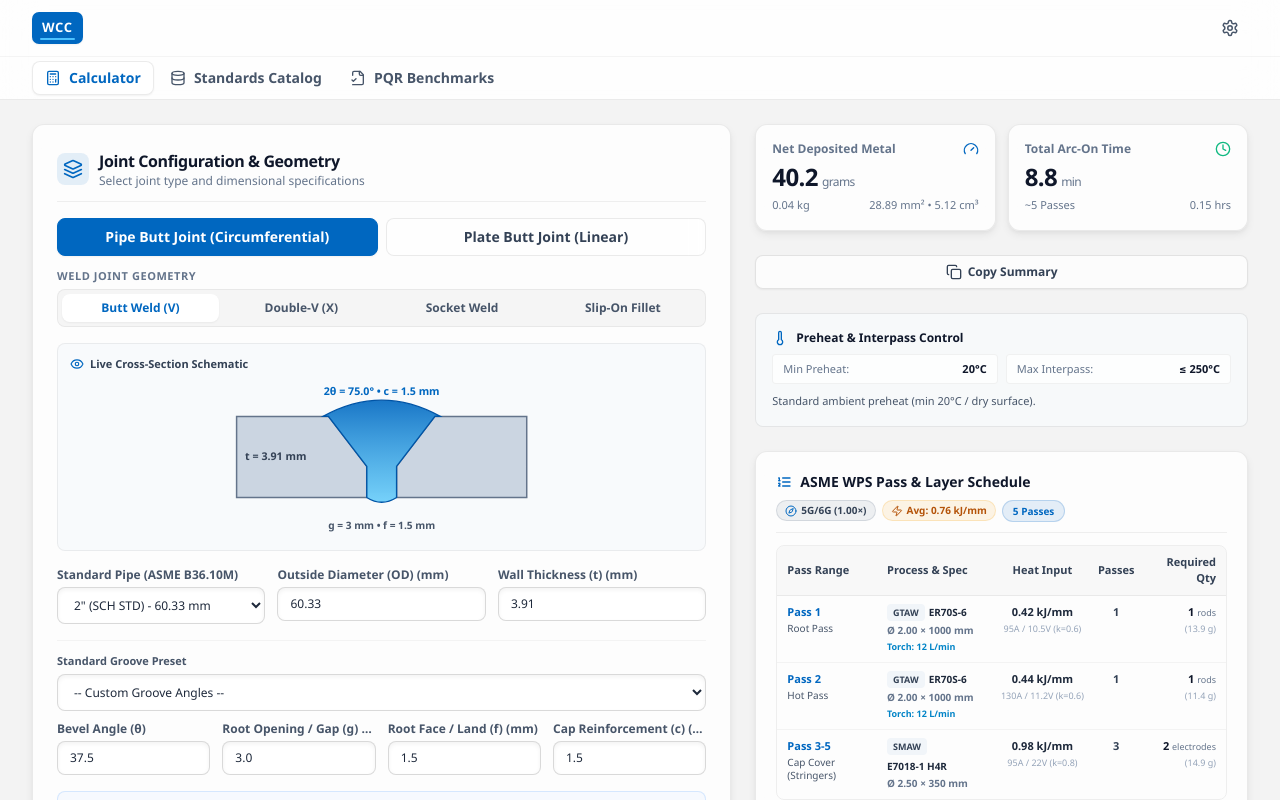
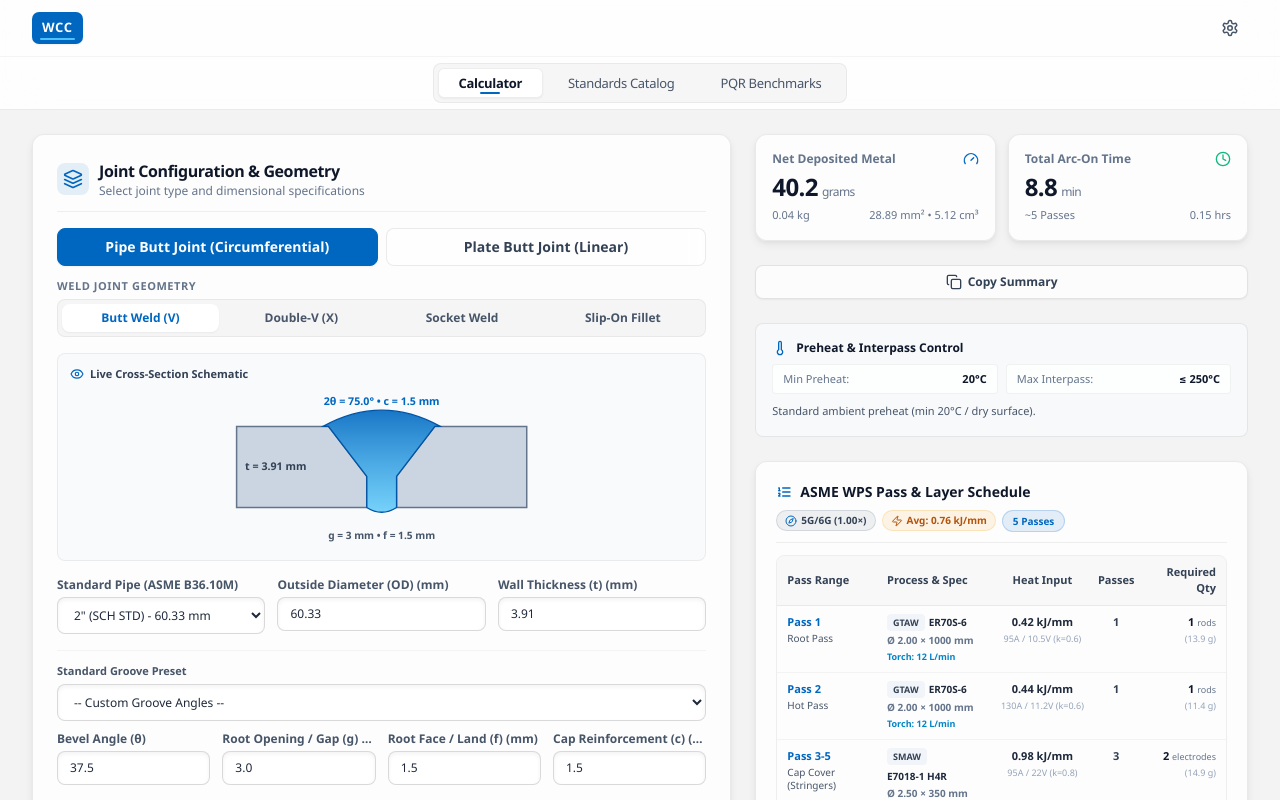
Before and after one commit to yuceazizim/calculator, a React app: page / in a window 1280 px wide. Shown: the top 800 px of the page. Built offline with nearby package versions, Linux system fonts and the light colour scheme; a web font is replaced by a local one.

Commit message:
Header updated

```diff
--- a/src/components/layout/Header.js
+++ b/src/components/layout/Header.js
@@ -8,13 +8,7 @@
 
 import React, { useState, useRef, useEffect } from 'react';
 import { useTranslation, AVAILABLE_LANGUAGES } from '../../i18n.js';
-import {
-  Calculator,
-  Database,
-  FileCheck2,
-  Settings,
-  X,
-} from 'lucide-react';
+import { Settings, X } from 'lucide-react';
 
 export default function Header({
   activeTab,
@@ -57,6 +51,12 @@ export default function Header({
       document.removeEventListener('keydown', handleKeyDown);
     };
   }, [isSettingsOpen, isInfoModalOpen]);
+
+  const navTabs = [
+    { id: 'calculator', label: t('nav.calculator', 'Calculator') },
+    { id: 'catalog', label: t('nav.standards', 'Standards Catalog') },
+    { id: 'pqr', label: t('nav.pqr_records', 'PQR Benchmarks') },
+  ];
 
   return (
     <>
@@ -190,47 +190,44 @@ export default function Header({
           </div>
         </div>
 
-        {/* 3. Segmented Navigation Tabs (Calculator, Catalog, PQR) */}
-        <div className="w-full max-w-7xl mx-auto px-2 sm:px-6 lg:px-8 flex gap-1 border-t border-black/[0.04] dark:border-white/[0.04] py-1 overflow-x-auto no-scrollbar">
+        {/* 3. Centered Windows 11 Pro Fluent Navigation Tabs (Icon-Free, Mobile-First) */}
+        <nav
+          aria-label="Primary Navigation"
+          className="w-full border-t border-black/[0.04] dark:border-white/[0.04] overflow-x-auto no-scrollbar"
+        >
+          <div className="w-max min-w-full max-w-7xl mx-auto px-2 sm:px-6 lg:px-8 py-1.5 flex items-center justify-center">
+            <div
+              role="tablist"
+              className="inline-flex items-center gap-1 p-1 rounded-fluent bg-black/[0.03] dark:bg-white/[0.035] border border-black/[0.05] dark:border-white/[0.06]"
+            >
+              {navTabs.map((tab) => {
+                const isActive = activeTab === tab.id;
+                return (
                   <button
+                    key={tab.id}
                     type="button"
-            onClick={() => setActiveTab('calculator')}
-            className={`px-3 py-1.5 rounded-fluent text-xs sm:text-sm font-semibold transition-all duration-150 flex items-center gap-2 whitespace-nowrap ${
-              activeTab === 'calculator'
-                ? 'bg-white dark:bg-[#333333] text-fluent-accent dark:text-fluent-accent-dark shadow-sm border border-black/[0.08] dark:border-white/[0.08]'
-                : 'text-slate-600 dark:text-slate-400 hover:bg-black/[0.03] dark:hover:bg-white/[0.03]'
+                    role="tab"
+                    aria-selected={isActive}
+                    onClick={() => setActiveTab(tab.id)}
+                    className={`relative px-3.5 sm:px-5 py-1.5 rounded-[6px] text-xs sm:text-[13px] tracking-tight transition-all duration-150 whitespace-nowrap select-none active:scale-[0.98] ${
+                      isActive
+                        ? 'bg-white dark:bg-[#333333] text-slate-900 dark:text-white font-semibold shadow-sm border border-black/[0.07] dark:border-white/[0.08]'
+                        : 'text-slate-600 dark:text-slate-400 font-medium hover:text-slate-900 dark:hover:text-slate-100 hover:bg-black/[0.035] dark:hover:bg-white/[0.04] border border-transparent'
                     }`}
                   >
-            <Calculator className="w-4 h-4" />
-            <span>{t('nav.calculator', 'Calculator')}</span>
+                    <span>{tab.label}</span>
+                    {isActive && (
+                      <span
+                        aria-hidden="true"
+                        className="absolute bottom-[3px] left-1/2 -translate-x-1/2 w-5 h-[2.5px] rounded-full bg-fluent-accent dark:bg-fluent-accent-dark"
+                      />
+                    )}
                   </button>
-
-          <button
-            type="button"
-            onClick={() => setActiveTab('catalog')}
-            className={`px-3 py-1.5 rounded-fluent text-xs sm:text-sm font-semibold transition-all duration-150 flex items-center gap-2 whitespace-nowrap ${
-              activeTab === 'catalog'
-                ? 'bg-white dark:bg-[#333333] text-fluent-accent dark:text-fluent-accent-dark shadow-sm border border-black/[0.08] dark:border-white/[0.08]'
-                : 'text-slate-600 dark:text-slate-400 hover:bg-black/[0.03] dark:hover:bg-white/[0.03]'
-            }`}
-          >
-            <Database className="w-4 h-4" />
-            <span>{t('nav.standards', 'Standards Catalog')}</span>
-          </button>
-
-          <button
-            type="button"
-            onClick={() => setActiveTab('pqr')}
-            className={`px-3 py-1.5 rounded-fluent text-xs sm:text-sm font-semibold transition-all duration-150 flex items-center gap-2 whitespace-nowrap ${
-              activeTab === 'pqr'
-                ? 'bg-white dark:bg-[#333333] text-fluent-accent dark:text-fluent-accent-dark shadow-sm border border-black/[0.08] dark:border-white/[0.08]'
-                : 'text-slate-600 dark:text-slate-400 hover:bg-black/[0.03] dark:hover:bg-white/[0.03]'
-            }`}
-          >
-            <FileCheck2 className="w-4 h-4" />
-            <span>{t('nav.pqr_records', 'PQR Benchmarks')}</span>
-          </button>
+                );
+              })}
             </div>
+          </div>
+        </nav>
       </header>
 
       {/* Windows 11 Fluent ContentDialog: Standards & Specifications Modal */}
```
Lines whose indentation alone changed are shown as unchanged.
